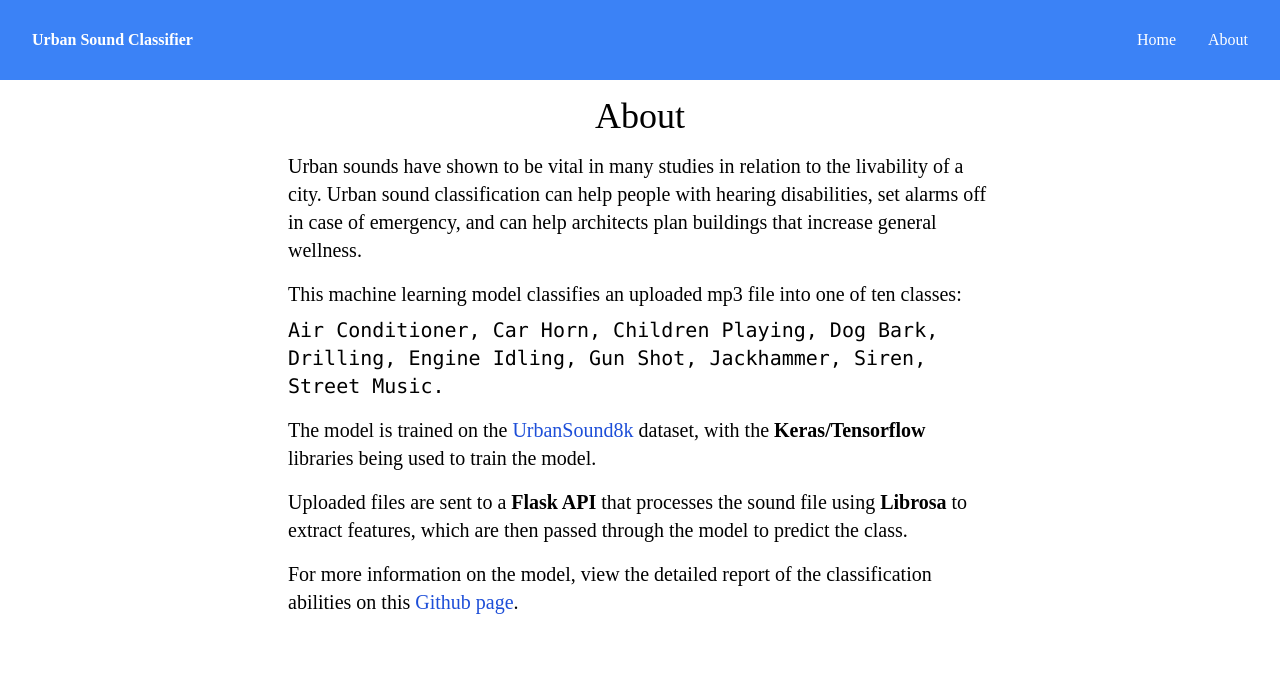
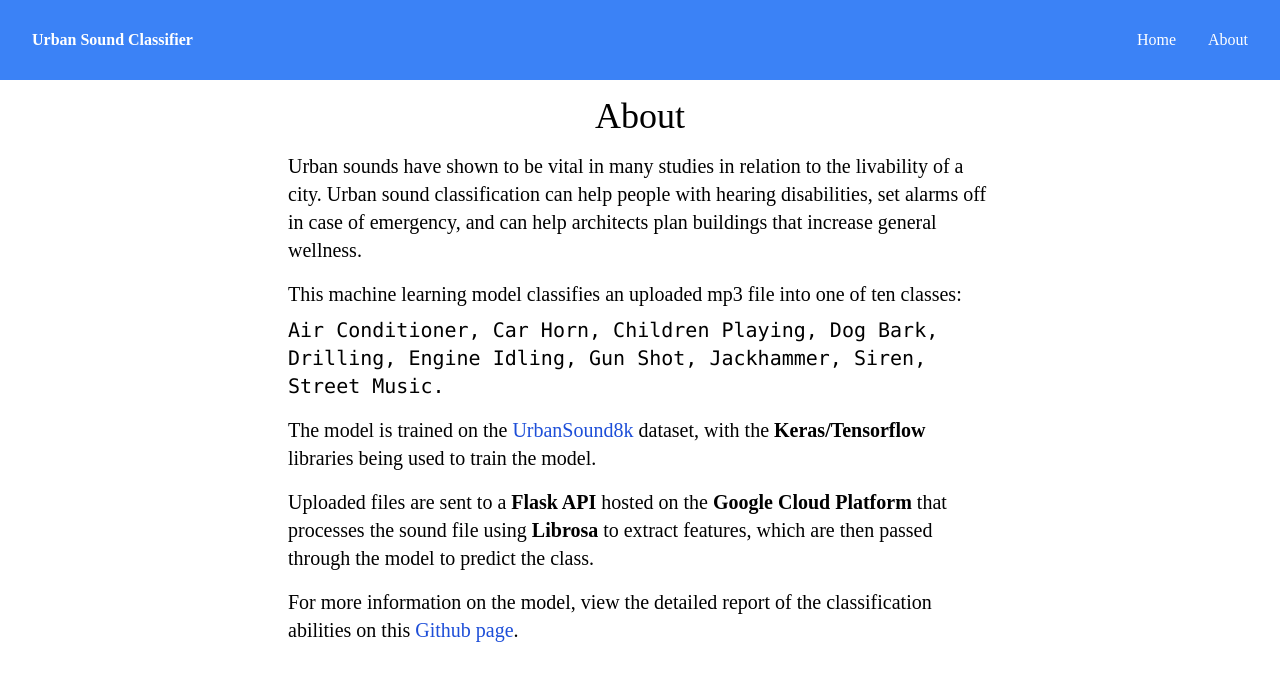
Before and after one commit to windrianto3/urban-sound-classify-ui, a React (Create React App) app: page /urban-sound-classify-ui/about in a window 1280 px wide. Shown: the top 680 px of the page. Built offline with nearby package versions, Linux system fonts and the light colour scheme.

Commit message:
Add about info

```diff
--- a/src/components/About.jsx
+++ b/src/components/About.jsx
@@ -10,7 +10,7 @@ const About = () => {
             <p className='text-xl pt-4'>This machine learning model classifies an uploaded mp3 file into one of ten classes: </p>
             <p className='text-xl py-2 font-mono'>Air Conditioner, Car Horn, Children Playing, Dog Bark, Drilling, Engine Idling, Gun Shot, Jackhammer, Siren, Street Music.</p>
             <p className='text-xl py-2'> The model is trained on the <a className='text-blue-700 cursor-pointer' href='https://urbansounddataset.weebly.com/urbansound8k.html'>UrbanSound8k</a> dataset, with  the <b>Keras/Tensorflow</b> libraries being used to train the model.</p>
-            <p className='text-xl py-2'> Uploaded files are sent to a <b>Flask API</b> that processes the sound file using <b>Librosa</b> to extract features, which are then passed through the model to predict the class.</p>
+            <p className='text-xl py-2'> Uploaded files are sent to a <b>Flask API</b> hosted on the <b>Google Cloud Platform</b> that processes the sound file using <b>Librosa</b> to extract features, which are then passed through the model to predict the class.</p>
             <p className='text-xl py-2'>For more information on the model, view the detailed report of the classification abilities on this <a className='text-blue-700 cursor-pointer' href='https://windrianto3.github.io/ml-final-report/'>Github page</a>.</p>
         </div>
 
```
